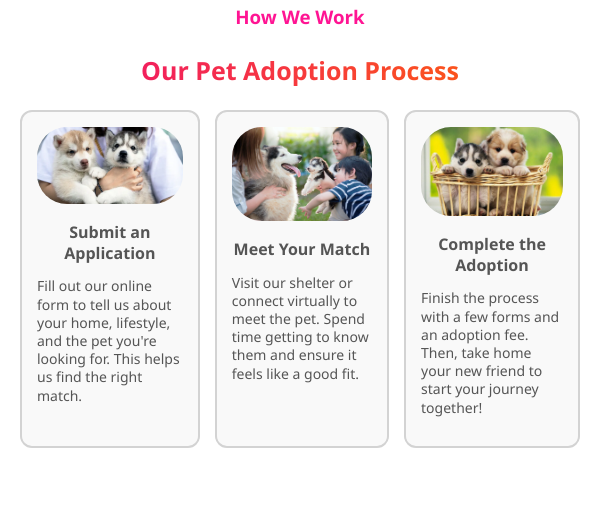
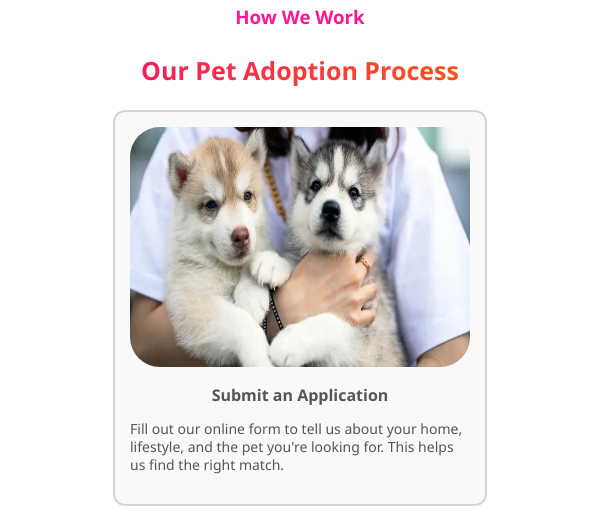
Before and after one commit to JasphinVijayJ/Pet-Adoption, a plain HTML site: page about.html in a window 600 px wide. Shown: the part 2610-3128 px from the top of the page. Drawn offline with Linux system fonts and the light colour scheme.

Commit message:
Update about.css

```diff
--- a/CSS/about.css
+++ b/CSS/about.css
@@ -201,7 +201,7 @@ header>h1 {
 
 .process-divs img {
   width: 100%;
-  max-height: 240px;
+  height: 240px;
   border-radius: 30px;
 }
 
@@ -293,11 +293,7 @@ footer>p {
   }
 
   .process-divs>h2 {
-    font-size: 16px;
-  }
-
-  .process-divs>p {
-    font-size: 14px;
+    font-size: 18px;
   }
 
   .who-and-promise {
@@ -340,21 +336,13 @@ footer>p {
   }
 
   .process {
-    gap: 15px;
-    margin: 0px 20px;
-  }
-
-  .process-divs {
-    padding: 15px;
-    line-height: 1.3;
+    flex-wrap: wrap;
+    justify-content: space-evenly;
+    margin: 0px 40px;
   }
 
   .process-divs>h2 {
-    font-size: 16px;
-  }
-
-  .process-divs>p {
-    font-size: 14px;
+    font-size: 18px;
   }
 
   .who-and-promise {
```
